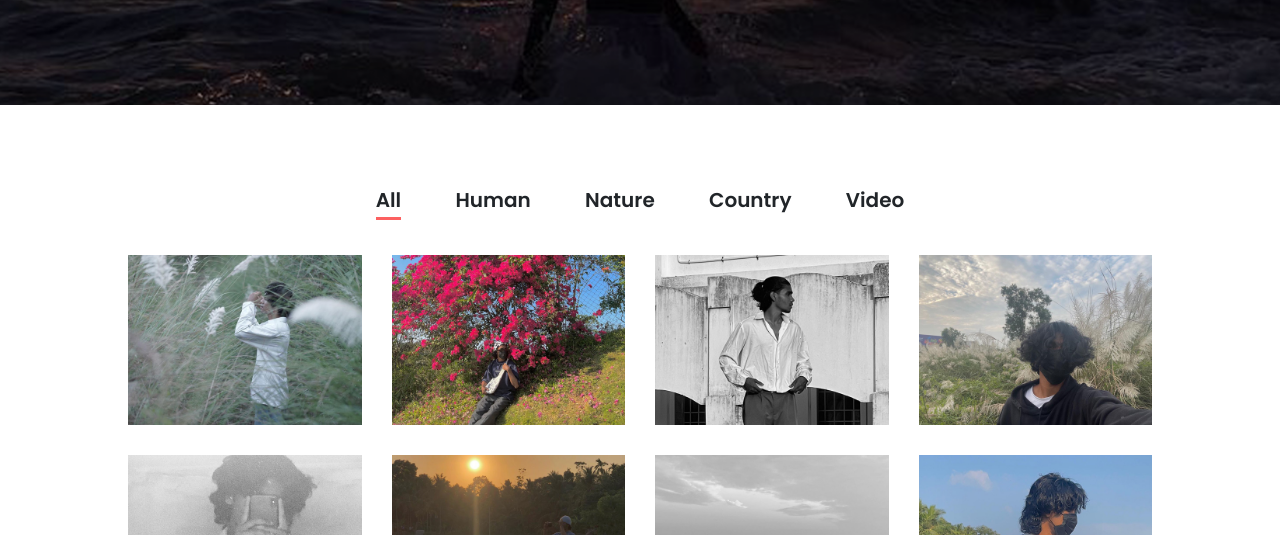
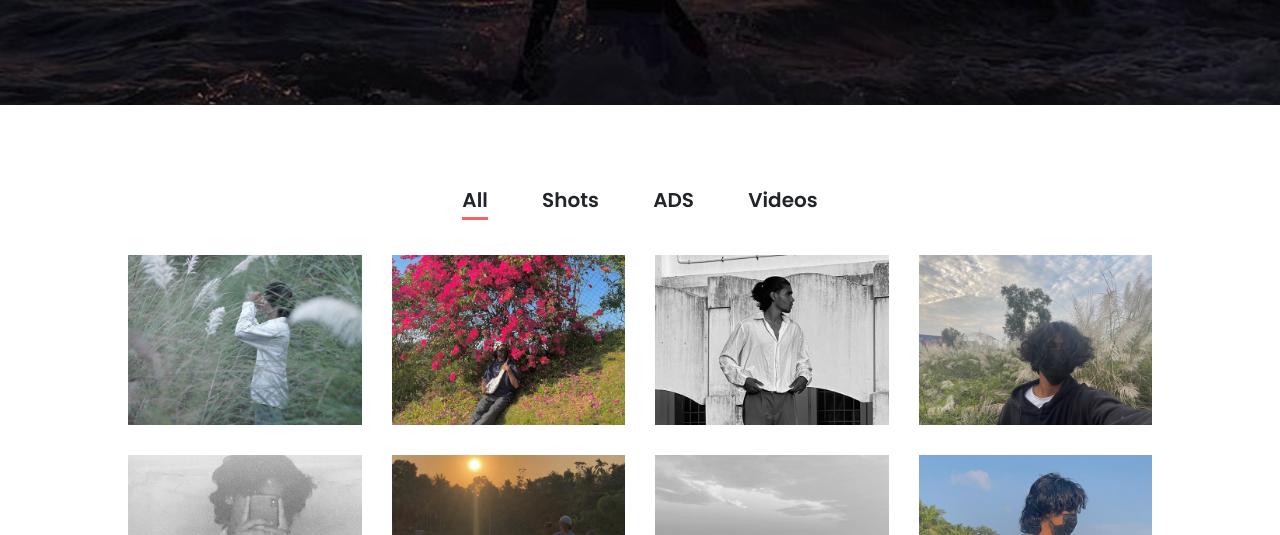
Before and after one commit to Madeworkspot/Afiii, a website: page gallery.html in a window 1280 px wide. Shown: the part 265-800 px from the top of the page. Drawn offline with Linux system fonts and the light colour scheme.

Commit message:
Update gallery.html

```diff
--- a/gallery.html
+++ b/gallery.html
@@ -88,10 +88,9 @@
                     <div class="alime-projects-menu wow fadeInUp" data-wow-delay="100ms">
                         <div class="portfolio-menu text-center">
                             <button class="btn active" data-filter="*">All</button>
-                            <button class="btn" data-filter=".human">Human</button>
-                            <button class="btn" data-filter=".nature">Nature</button>
-                            <button class="btn" data-filter=".country">Country</button>
-                            <button class="btn" data-filter=".video">Video</button>
+                            <button class="btn" data-filter=".human">Shots</button>
+                            <button class="btn" data-filter=".nature">ADS</button>
+                            <button class="btn" data-filter=".country">Videos</button>
                         </div>
                     </div>
                 </div>
```
